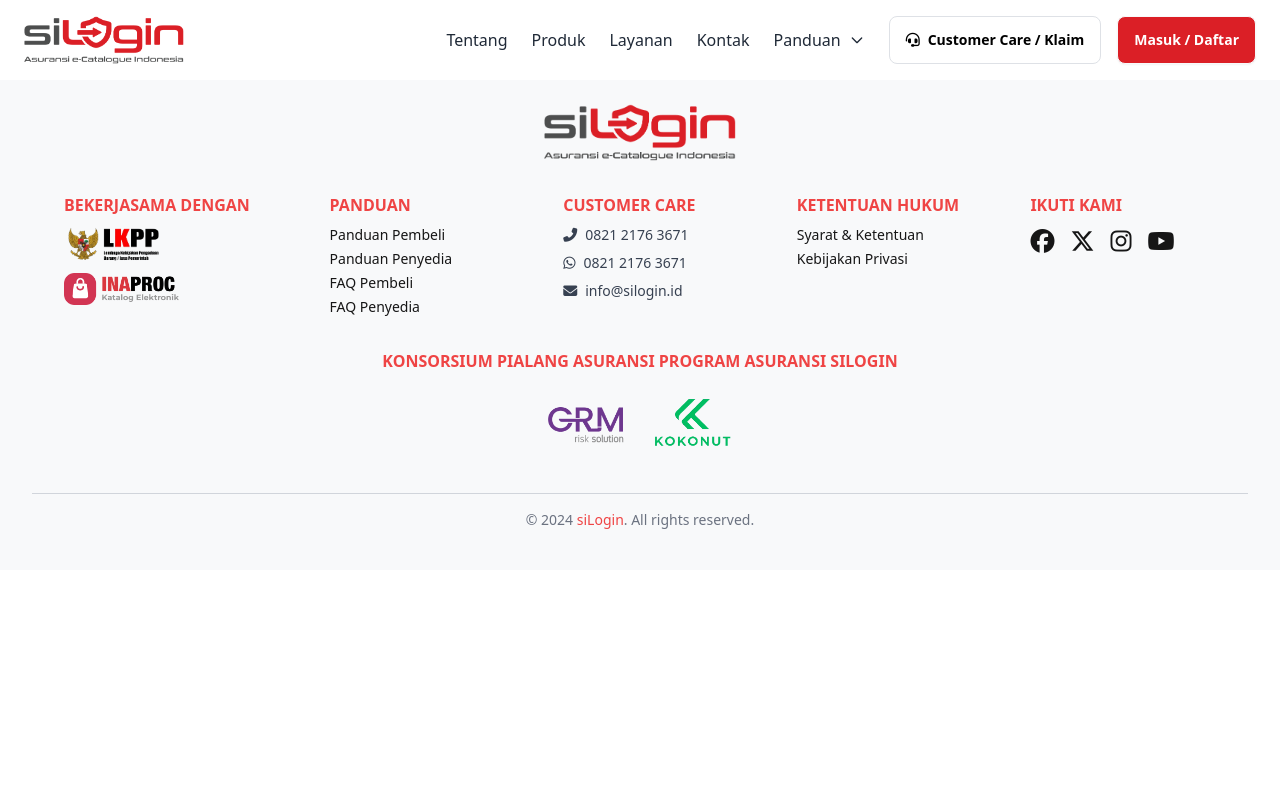
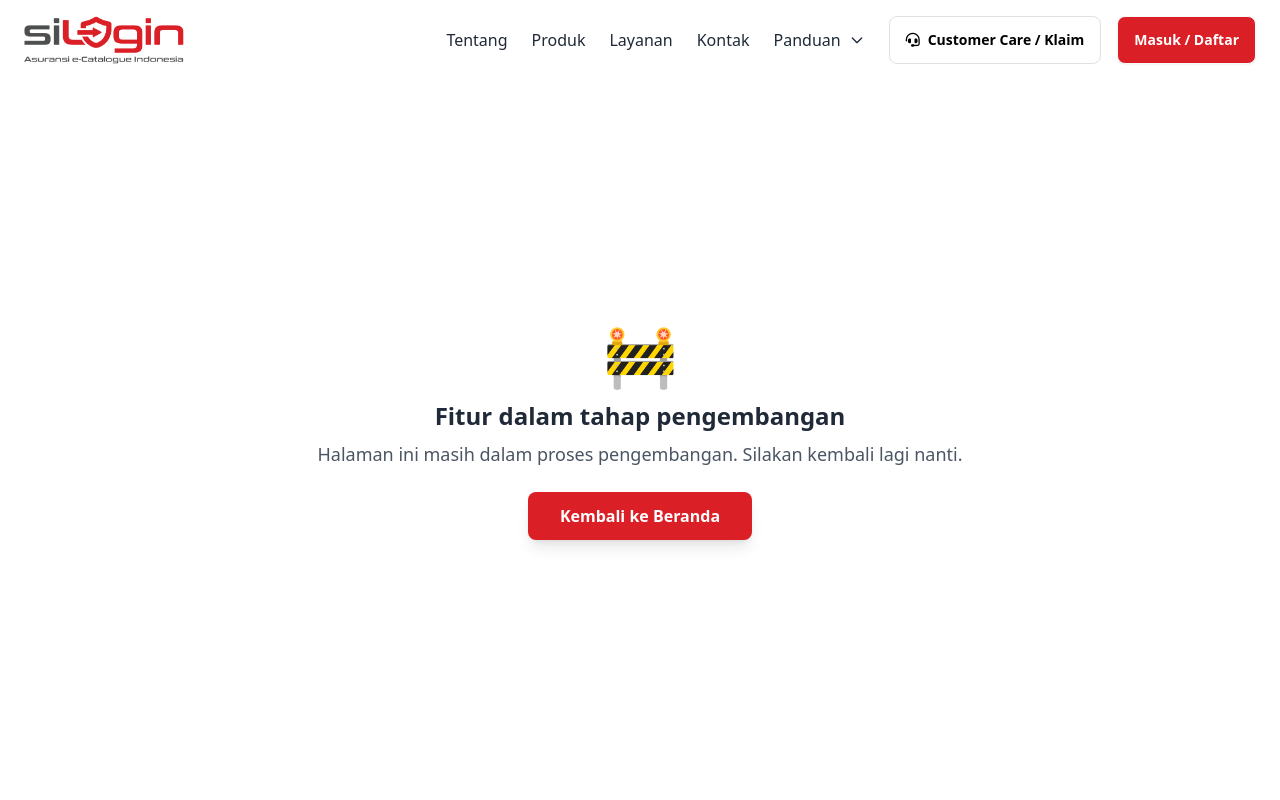
Before and after one commit to Julls31/silogin, a React (Vite) app: page /faq-pembeli in a window 1280 px wide. Shown: the top 800 px of the page. Built offline with nearby package versions, Linux system fonts and the light colour scheme.

Commit message:
add frame motion

```diff
--- a/package.json
+++ b/package.json
@@ -12,6 +12,7 @@
   "dependencies": {
     "@fortawesome/fontawesome-free": "^6.7.2",
     "daisyui": "^4.12.22",
+    "framer-motion": "^12.12.1",
     "react": "^18.3.1",
     "react-dom": "^18.3.1",
     "react-router-dom": "^7.0.2",
--- a/src/App.jsx
+++ b/src/App.jsx
@@ -1,35 +1,44 @@
 // src/App.jsx
-import React, { useEffect, useState, Suspense, lazy } from "react";
-import { Route, Routes } from "react-router-dom";
+import React, { Suspense, lazy } from "react";
+import { Route, Routes, useLocation } from "react-router-dom";
+import { AnimatePresence } from "framer-motion";
 import Layout from "./assets/layout/Layout";
 import Preloader from "./assets/components/Misc/Preloader";
+import AnimatedPage from "./assets/components/Tools/AnimatedPage";
 
 const Home = lazy(() => import("./assets/pages/Main/Home"));
 const Privacy = lazy(() => import("./assets/pages/Privacy"));
 const TermAndCondition = lazy(() => import("./assets/pages/TermAndCondition"));
 const Calculator = lazy(() => import("./assets/components/Misc/Calculator"));
 const GuideUser = lazy(() => import("./assets/components/Guides/GuideUser"));
-const GuideVendor = lazy(() => import("./assets/components/Guides/GuideVendor"));
+const GuideVendor = lazy(() =>
+  import("./assets/components/Guides/GuideVendor")
+);
 const FAQUser = lazy(() => import("./assets/components/FAQ/FAQUser"));
 const FAQVendor = lazy(() => import("./assets/components/FAQ/FAQVendor"));
 const NotFound = lazy(() => import("./assets/components/Misc/404NotFound"));
 
 function App() {
+  const location = useLocation();
+
   return (
     <Suspense fallback={<Preloader />}>
       <div className="scroll-smooth bg-base-100 fade-in">
-        <Routes>
-          <Route path="/login" />
-          <Route path="/" element={<Layout><Home /></Layout>} />
-          <Route path="/kebijakan-privasi" element={<Layout><Privacy /></Layout>} />
-          <Route path="/syarat-ketentuan" element={<Layout><TermAndCondition /></Layout>} />
-          <Route path="/kalkulatorpremi" element={<Layout><Calculator /></Layout>} />
-          <Route path="/panduan-pembeli" element={<Layout><GuideUser /></Layout>} />
-          <Route path="/panduan-penyedia" element={<Layout><GuideVendor /></Layout>} />
-          <Route path="/faq-pembeli" element={<Layout><FAQUser /></Layout>} />
-          <Route path="/faq-penyedia" element={<Layout><FAQVendor /></Layout>} />
-          <Route path="*" element={<Layout><NotFound /></Layout>} />
-        </Routes>
+        <AnimatePresence mode="wait">
+          <Routes location={location} key={location.pathname}>
+            <Route path="/" element={<Layout />}>
+              <Route index element={<AnimatedPage><Home /></AnimatedPage>} />
+              <Route path="/kebijakan-privasi" element={<AnimatedPage><Privacy /></AnimatedPage>} />
+              <Route path="/syarat-ketentuan" element={<AnimatedPage><TermAndCondition /></AnimatedPage>} />
+              <Route path="/kalkulatorpremi" element={<AnimatedPage><Calculator /></AnimatedPage>} />
+              <Route path="/panduan-pembeli" element={<AnimatedPage><GuideUser /></AnimatedPage>} />
+              <Route path="/panduan-penyedia" element={<AnimatedPage><GuideVendor /></AnimatedPage>} />
+              <Route path="/faq-pembeli" element={<AnimatedPage><FAQUser /></AnimatedPage>} />
+              <Route path="/faq-penyedia" element={<AnimatedPage><FAQVendor /></AnimatedPage>} />
+              <Route path="*" element={<AnimatedPage><NotFound /></AnimatedPage>} />
+            </Route>
+          </Routes>
+        </AnimatePresence>
       </div>
     </Suspense>
   );
--- a/src/assets/components/FAQ/FAQUser.jsx
+++ b/src/assets/components/FAQ/FAQUser.jsx
@@ -1,11 +1,22 @@
 import React from "react";
+import { Link } from "react-router-dom";
 
 function FAQUser() {
-    return (
-        <>
-
-        </>
-    )
+  return (
+    <div className="flex flex-col items-center justify-center min-h-screen bg-base-100 text-gray-800">
+      <h1 className="text-6xl font-bold text-yellow-500 mb-4">🚧</h1>
+      <h2 className="text-2xl font-semibold mb-2">Fitur dalam tahap pengembangan</h2>
+      <p className="text-lg mb-6 text-gray-600 text-center">
+        Halaman ini masih dalam proses pengembangan. Silakan kembali lagi nanti.
+      </p>
+      <Link
+        to="/"
+        className="px-8 py-3 bg-primary text-white font-semibold rounded-lg shadow-lg hover:bg-red-700 transition duration-300"
+      >
+        Kembali ke Beranda
+      </Link>
+    </div>
+  );
 }
 
 export default FAQUser;
--- a/src/assets/components/FAQ/FAQVendor.jsx
+++ b/src/assets/components/FAQ/FAQVendor.jsx
@@ -1,11 +1,27 @@
 import React from "react";
+import { Link } from "react-router-dom";
 
 function FAQVendor() {
-    return (
-        <>
-
-        </>
-    )
+  return (
+    <>
+      <div className="flex flex-col items-center justify-center min-h-screen bg-base-100 text-gray-800">
+        <h1 className="text-6xl font-bold text-yellow-500 mb-4">🚧</h1>
+        <h2 className="text-2xl font-semibold mb-2">
+          Fitur dalam tahap pengembangan
+        </h2>
+        <p className="text-lg mb-6 text-gray-600 text-center">
+          Halaman ini masih dalam proses pengembangan. Silakan kembali lagi
+          nanti.
+        </p>
+        <Link
+          to="/"
+          className="px-8 py-3 bg-primary text-white font-semibold rounded-lg shadow-lg hover:bg-red-700 transition duration-300"
+        >
+          Kembali ke Beranda
+        </Link>
+      </div>
+    </>
+  );
 }
 
 export default FAQVendor;
--- a/src/assets/components/Home/Contact.jsx
+++ b/src/assets/components/Home/Contact.jsx
@@ -4,7 +4,7 @@
 function Contact() {
   return (
     <>
-      <div className="container mx-auto px-4 py-4">
+      <div className="container mx-auto px-4">
         <div className="bg-base-100 lg:p-8 pt-8 rounded-lg">
           {/* Header */}
           <div className="text-center mb-12">
--- /dev/null
+++ b/src/assets/components/Tools/AnimatedPage.jsx
@@ -0,0 +1,31 @@
+// src/components/AnimatedPage.jsx
+import React from "react";
+import { motion } from "framer-motion";
+
+function AnimatedPage({ children }) {
+  const variants = {
+    initial: { x: "100%", opacity: 1 },
+    in: { x: 0, opacity: 1 },
+    out: { x: "-100%", opacity: 0 },
+  };
+
+  const transition = {
+    duration: 0.5,
+    ease: [0.42, 0.13, 0.23, 0.96],
+  };
+
+  return (
+    <motion.div
+      initial="initial"
+      animate="in"
+      exit="out"
+      variants={variants}
+      transition={transition}
+      className="w-full h-full"
+    >
+      {children}
+    </motion.div>
+  );
+}
+
+export default AnimatedPage;
--- a/src/assets/layout/Layout.jsx
+++ b/src/assets/layout/Layout.jsx
@@ -2,14 +2,22 @@
 import React from "react";
 import Navbar from "./Navbar";
 import Footer from "./Footer";
+import { Outlet } from "react-router-dom";
 
-const Layout = ({ children }) => {
+const Layout = () => {
   return (
     <>
+      {/* Navbar (Static, No Animation) */}
       <div className="max-w-screen-xl mx-auto px-4">
         <Navbar />
       </div>
-      <main className="mx-auto py-8">{children}</main>
+
+      {/* Page Content (Animated) */}
+      <main className="mx-auto py-8">
+        <Outlet />
+      </main>
+
+      {/* Footer (Static, No Animation) */}
       <div className="bg-base-200">
         <div className="max-w-screen-xl mx-auto px-4">
           <Footer />
--- a/src/assets/layout/Navbar.jsx
+++ b/src/assets/layout/Navbar.jsx
@@ -30,16 +30,7 @@
   const handleScroll = (id, path) => {
   const NAVBAR_HEIGHT = 60;
   if (location.pathname !== path) {
-      navigate(path);
-      setTimeout(() => {
-        const section = document.getElementById(id);
-        if (section) {
-          const yOffset = -NAVBAR_HEIGHT;
-          const y =
-            section.getBoundingClientRect().top + window.scrollY + yOffset;
-          window.scrollTo({ top: y, behavior: "smooth" });
-        }
-      }, 100);
+    navigate(path, { state: { scrollToSection: id } });
   } else {
     const section = document.getElementById(id);
     if (section) {
@@ -50,6 +41,7 @@
     }
   }
 };
+
 
   return (
     <nav className="bg-base-100 fixed top-0 left-0 w-full z-50 ">
--- a/src/assets/pages/Main/Home.jsx
+++ b/src/assets/pages/Main/Home.jsx
@@ -1,15 +1,39 @@
-import React from "react";
+import React, { useEffect } from "react";
 import Intro from "../../components/Home/Intro";
 import About from "../../components/Home/About";
 import Services from "../../components/Home/Services";
 import Contact from "../../components/Home/Contact";
 import FAQ from "../../components/Home/FAQ";
-import { Link } from "react-router-dom";
+import { Link, useLocation } from "react-router-dom";
 import Product from "../../components/Home/Product";
 import Policy from "../../components/Home/Policy";
 import Polis from "../../components/Home/Polis";
 
+const NAVBAR_HEIGHT = 60;
+
 function Home() {
+
+  const location = useLocation();
+
+  useEffect(() => {
+    if (location.state?.scrollToSection) {
+      const id = location.state.scrollToSection;
+      const scrollToSection = () => {
+        const section = document.getElementById(id);
+        if (section) {
+          const yOffset = -NAVBAR_HEIGHT;
+          const y = section.getBoundingClientRect().top + window.scrollY + yOffset;
+          window.scrollTo({ top: y, behavior: "smooth" });
+        }
+      };
+
+      // Tunggu sampai transition Framer Motion selesai (estimasi 300ms)
+      const timeout = setTimeout(scrollToSection, 350);
+
+      return () => clearTimeout(timeout);
+    }
+  }, [location.state]);
+
   return (
     <>
       {/* Intro Full Width */}
--- a/src/index.css
+++ b/src/index.css
@@ -2,6 +2,10 @@
 @import "slick-carousel/slick/slick.css";
 @import "slick-carousel/slick/slick-theme.css";
 @import "css/intro.css";
+
+body {
+  overflow-x: hidden;
+}
 
 .fade-enter {
   opacity: 0;
```
Also changed, not shown: 1 other file (tests, documents, lock files or other folders). Lines whose indentation alone changed are shown as unchanged.
